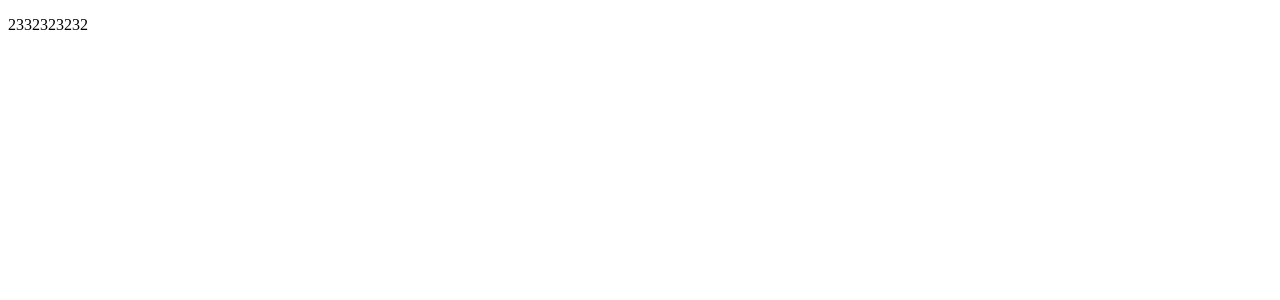
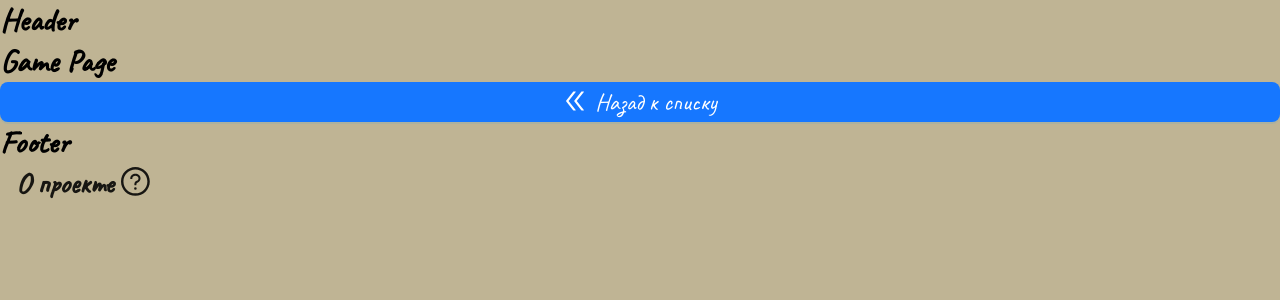
Before and after one commit to RomMcL/React-API_FreeToPlayGames, a React (Vite) app: page /game in a window 1280 px wide. Shown: the top 300 px of the page. Built offline with nearby package versions, Linux system fonts and the light colour scheme.

Commit message:
Создание "страниц" и настройка маршрутов
+ глобальные стили и подключение шрифта

```diff
--- a/src/App.jsx
+++ b/src/App.jsx
@@ -1,14 +1,38 @@
 import React from 'react';
 
+import { Routes, Route } from 'react-router-dom';
+
+import Header from './components/views/global/Header';
+import ListPage from './components/pages/ListPage';
+import GamePage from './components/pages/GamePage';
+import AboutPage from './components/pages/AboutPage';
+import Footer from './components/views/global/Footer';
 
 
 function App() {
 
   return (
     <>
-      <p>
-        2332323232
-      </p>
+      <Header />
+      <Routes>
+        <Route
+          path={'/main'}
+          element={<ListPage />}
+        />
+        <Route
+          path={'/game'}
+          element={<GamePage />}
+        />
+        <Route
+          path={'/about'}
+          element={<AboutPage />}
+        />
+        <Route
+          path={'*'}
+          element={<ListPage />}
+        />
+      </Routes>
+      <Footer />
     </>
   )
 }
--- /dev/null
+++ b/src/components/comps/ButtonBack.jsx
@@ -0,0 +1,31 @@
+import React from 'react';
+import { useNavigate } from "react-router-dom";
+import { Button } from 'antd';
+import { DoubleLeftOutlined } from '@ant-design/icons';
+import { ConfigProvider } from "antd";
+
+
+const ButtonBack = () => {
+
+    const navigate = useNavigate();
+
+    return (
+        <ConfigProvider
+            theme={{
+                token: {
+                fontFamily: "caveat",
+                fontSize: "1.5rem"
+                }
+            }}
+        >
+            <Button type="primary" icon={<DoubleLeftOutlined />}
+                    size="large" onClick={() => {navigate('/main')}}
+            >
+                Назад к списку
+            </Button>
+        </ConfigProvider>
+    )
+
+}
+
+export default ButtonBack;
--- /dev/null
+++ b/src/components/pages/AboutPage.jsx
@@ -0,0 +1,15 @@
+import React from 'react';
+
+
+const AboutPage = () => {
+
+    return (
+
+    <>
+        <h1>About Page</h1>
+    </>
+
+    )
+}
+
+export default AboutPage;
--- /dev/null
+++ b/src/components/pages/GamePage.jsx
@@ -0,0 +1,16 @@
+import React from 'react';
+
+import ButtonBack from '../comps/ButtonBack';
+
+const GamePage = () => {
+
+    return (
+    <>
+        <h1>Game Page</h1>
+        <ButtonBack />
+    </>
+
+    )
+}
+
+export default GamePage;
--- /dev/null
+++ b/src/components/pages/ListPage.jsx
@@ -0,0 +1,12 @@
+import React from 'react';
+
+const ListPage = () => {
+
+    return (
+    <div>
+        List Page
+    </div>
+    )
+}
+
+export default ListPage;
--- /dev/null
+++ b/src/components/views/global/Footer.jsx
@@ -0,0 +1,45 @@
+import React from 'react';
+
+import { useNavigate, useLocation  } from 'react-router-dom';
+
+import { Button } from 'antd';
+import { QuestionCircleOutlined, DoubleLeftOutlined } from '@ant-design/icons';
+import { ConfigProvider } from "antd";
+
+const Footer = () => {
+
+    const navigate = useNavigate();
+    const location = useLocation();
+
+    const btnOptions = () => {
+      return {
+        icon: location.pathname === '/about' ? <DoubleLeftOutlined /> : <QuestionCircleOutlined />,
+        iconPosition: location.pathname === '/about' ? 'start' : 'end',
+        location: location.pathname === '/about' ? '/main' : '/about',
+        title: location.pathname === '/about' ? 'Назад к списку' : 'О проекте',
+      }
+    };
+
+    return (
+    <div>
+        <h1>Footer</h1>
+        <ConfigProvider
+            theme={{
+                token: {
+                fontFamily: "caveat",
+                fontSize: "1.8rem"
+                }
+            }}
+        >
+            <Button type='text' icon={btnOptions().icon} iconPosition={btnOptions().iconPosition}
+                    size='large' onClick={() => {navigate(btnOptions().location)}}
+                    style={{ fontWeight: 'bold' }}
+            >
+                {btnOptions().title}
+            </Button>
+        </ConfigProvider>
+    </div>
+    )
+}
+
+export default Footer;
--- /dev/null
+++ b/src/components/views/global/Header.jsx
@@ -0,0 +1,12 @@
+import React from 'react';
+
+const Header = () => {
+
+    return (
+    <div>
+        <h1>Header</h1>
+    </div>
+    )
+}
+
+export default Header;
--- a/src/main.jsx
+++ b/src/main.jsx
@@ -1,12 +1,19 @@
 import React from 'react';
 import ReactDOM from 'react-dom/client';
 
+import { BrowserRouter } from "react-router-dom";
+
 import App from './App.jsx'
+
+import GlobalStyles from './styles/global.css.js';
 
 
 const root = ReactDOM.createRoot(document.getElementById('root'));
 root.render(
   <React.StrictMode>
-    <App />
+    <BrowserRouter>
+      <App />
+    </BrowserRouter>
+    <GlobalStyles />
   </React.StrictMode>
 );
--- /dev/null
+++ b/src/styles/global.css.js
@@ -0,0 +1,60 @@
+import { createGlobalStyle } from 'styled-components';
+
+import CaveatTTF from './../font/Caveat-VariableFont_wght.ttf';
+
+export default createGlobalStyle `
+
+    @font-face {
+        font-family: 'caveat';
+        src: url(${CaveatTTF}) format('truetype');
+        font-weight: normal;
+        font-style: normal;
+    }
+
+/* Цветовая схема */
+    :root {
+    --color-1: rgba(191,180,148,1); /* #bfb494 */
+    --color-2: rgba(255,216,107,1); /* #ffd86b */
+    --color-3: rgba(255,235,179,1); /* #FFEBB3 */
+
+    }
+
+/* Сброс стилей */
+
+    *, *::after, *::before, input, button, textarea {
+    box-sizing: border-box;
+    }
+
+    body {
+    height: 100vh;
+    margin: 0;
+    font-family: caveat, Arial, Helvetica, sans-serif;
+    background-color: var(--color-1);
+    }
+
+    h1, h2, h3, h4, h5, h6, p {
+    margin: 0;
+    }
+
+    a {
+    color: inherit;
+    }
+
+    ul, ol {
+    margin: 0;
+    padding: 0;
+    list-style: none;
+    }
+
+    input, button, textarea, select {
+    font-family: inherit;
+    }
+
+/* Фиксация футера */
+
+    #root {
+    height: 100%;
+    display: flex;
+    flex-direction: column;
+    }
+`
```
Also changed, not shown: src/font/Caveat-VariableFont_wght.ttf (added).
